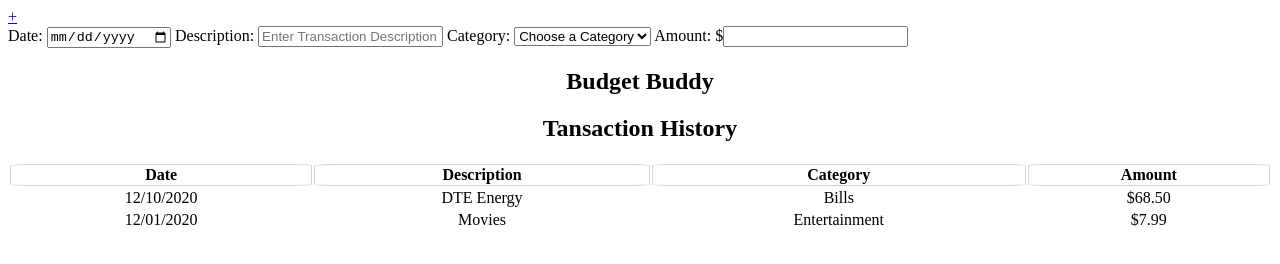
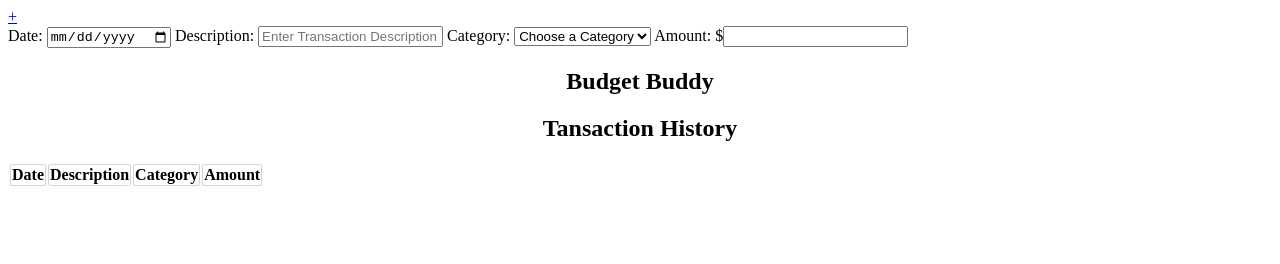
Before and after one commit to Acera-tops/Budget-App, a plain HTML site: page index.html in a window 1280 px wide. Drawn offline with Linux system fonts and the light colour scheme.

Commit message:
generating Transaction History column headers from array

```diff
--- a/index.html
+++ b/index.html
@@ -37,8 +37,14 @@
             <div class= Clothing></div>
         </section>
 
-        <h2 id=TransactionHistory>Tansaction History</h2>
-        <table style="width:100%">
+        <h2>Tansaction History</h2>
+        <table>
+            <!-- here goes our data! -->
+        </table>
+
+
+        <!-- <table id=TransactionHistory style="width:100%">
+            <caption>Most recent purchase at the top</caption>
             <tr>
               <th>Date</th>
               <th>Description</th>
@@ -57,7 +63,7 @@
               <td>Entertainment</td>
               <td>$7.99</td>
             </tr>
-          </table>
+          </table> -->
 
         <script src="script.js" async defer></script>
     </body>
--- a/script.js
+++ b/script.js
@@ -11,4 +11,42 @@ let transactionHistory = [
     Category: "Entertainment",
     Amount: "$7.99",
    },
-]
+];
+
+function generateTableHead(table) {
+   let thead = table.createTHead();
+ }
+
+ function generateTableHead(table) {
+   let thead = table.createTHead();
+   let row = thead.insertRow();
+ }
+
+ function generateTableHead(table, data) {
+   let thead = table.createTHead();
+   let row = thead.insertRow();
+   for (let key of data) {
+     let th = document.createElement("th");
+     let text = document.createTextNode(key);
+     th.appendChild(text);
+     row.appendChild(th);
+   }
+ }
+
+ let table = document.querySelector("table");
+ let data = Object.keys(transactionHistory[0]);
+ generateTableHead(table, data);
+
+
+//  console.table(values) - Using an array to tabulate a set of values
+
+// - onClickSubmit - listener for event on new input
+// - transactionHistory.unshift(newPurchase) - add input as new row in array
+// - insertRow(transactionHistory index 0) - Creates create (tr) in html with inputted data
+//    const newInput = arr[Symbol.iterator]();
+//    const newRow = document.getElementById(transactionHistory);
+//    for (let data of newInput) {
+//    transactionHistory.innerHTML += "<tr>" + "<td>"+ date + "</td>" + "<td>" + description + "</td>" + "<td>" + category + "</td>" + "<td>" + amount + "</td>" + "</tr>";
+//    }
+
+// - array.prototype.filter() - Returns a new array containing all elements of the calling array for which the provided filtering function returns true.
```
